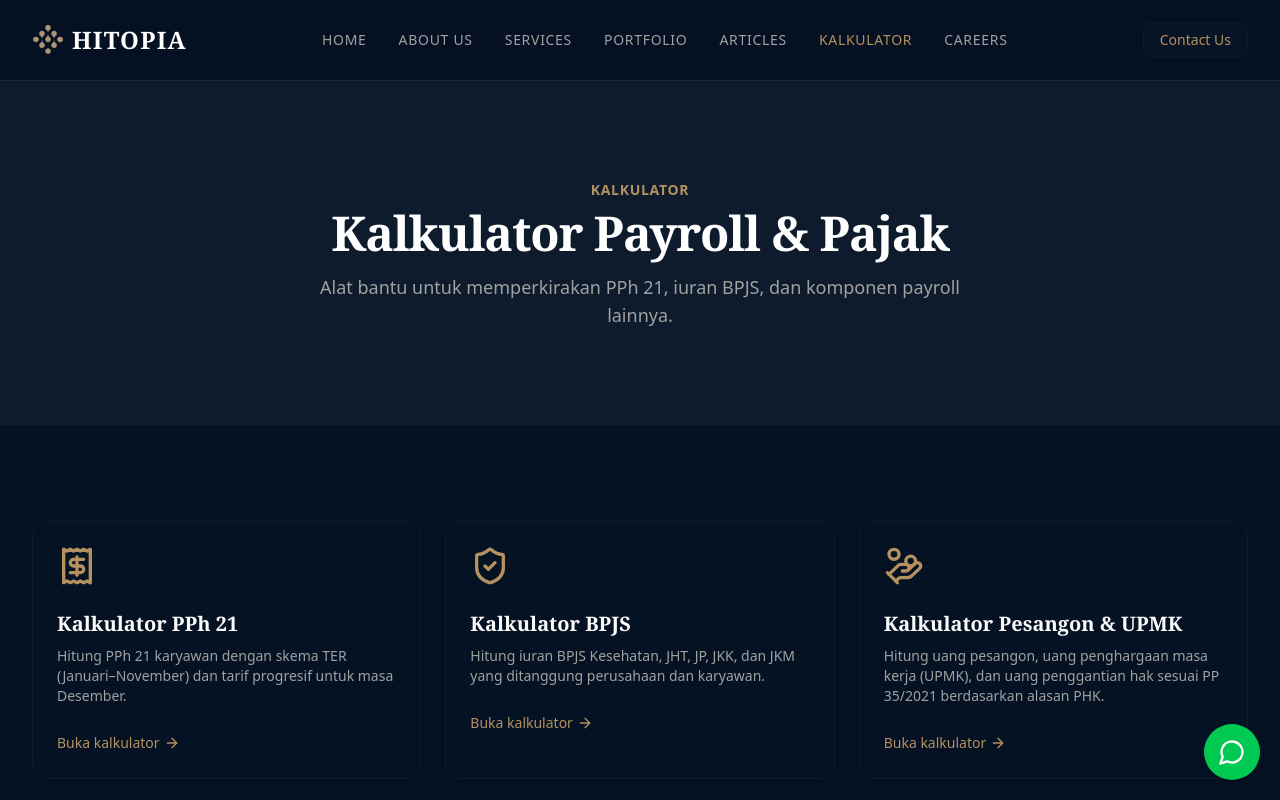
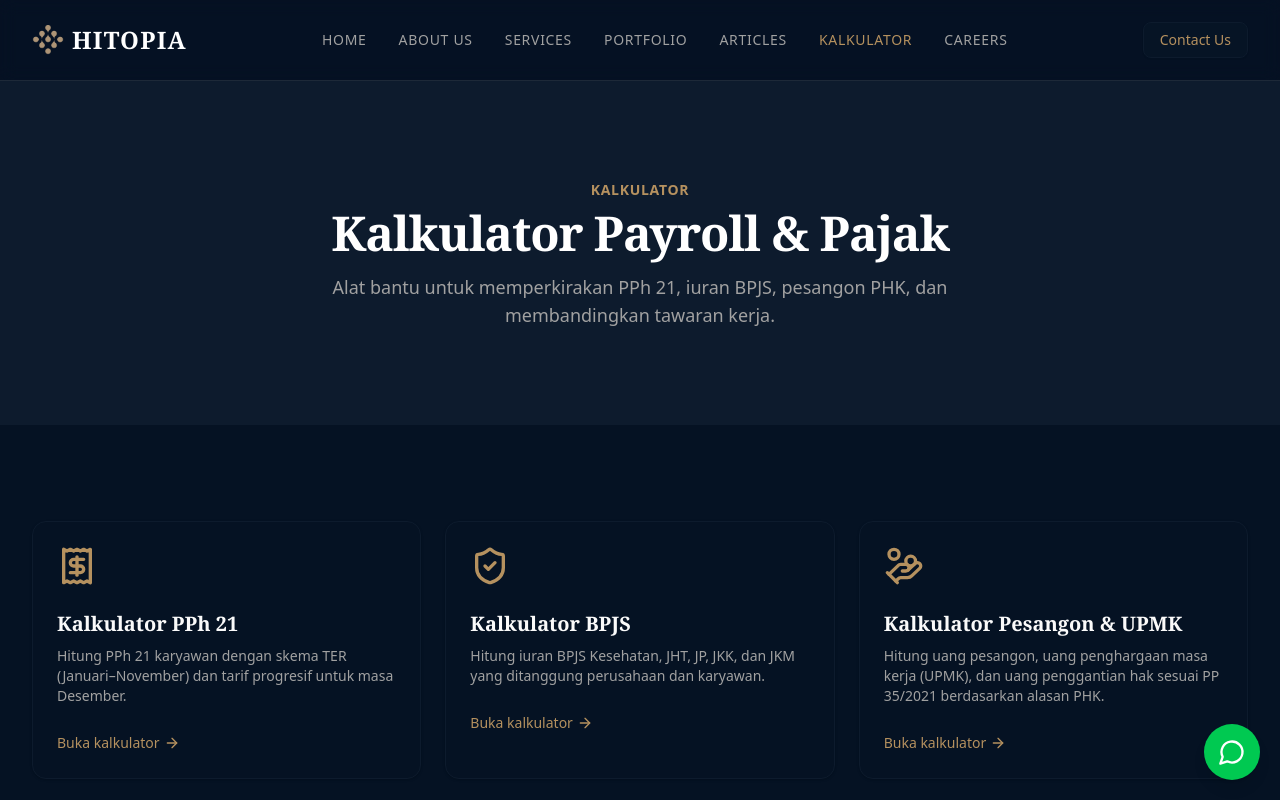
Before and after one commit to Hamzah1302/landingpage, a Next.js app: page /kalkulator in a window 1280 px wide. Shown: the top 800 px of the page. Built offline with nearby package versions, Linux system fonts and the light colour scheme.

Commit message:
Update page.tsx

```diff
--- a/app/kalkulator/page.tsx
+++ b/app/kalkulator/page.tsx
@@ -6,7 +6,7 @@ import { calculators } from "@/lib/calculators/registry"
 
 export const metadata: Metadata = {
   title: "Kalkulator",
-  description: "Kumpulan kalkulator payroll dan perpajakan dari Hitopia: PPh 21, BPJS, dan lainnya.",
+  description: "Kumpulan kalkulator payroll, perpajakan, dan karier dari Hitopia: PPh 21, BPJS, pesangon, dan perbandingan tawaran kerja.",
   alternates: { canonical: "/kalkulator" },
 }
 
@@ -18,7 +18,7 @@ export default function KalkulatorIndexPage() {
           <span className="text-sm font-semibold uppercase tracking-wider text-primary">Kalkulator</span>
           <h1 className="mt-2 font-serif text-4xl font-bold tracking-tight sm:text-5xl">Kalkulator Payroll &amp; Pajak</h1>
           <p className="mx-auto mt-4 max-w-2xl text-lg text-muted-foreground">
-            Alat bantu untuk memperkirakan PPh 21, iuran BPJS, dan komponen payroll lainnya.
+            Alat bantu untuk memperkirakan PPh 21, iuran BPJS, pesangon PHK, dan membandingkan tawaran kerja.
           </p>
         </div>
       </section>
```
